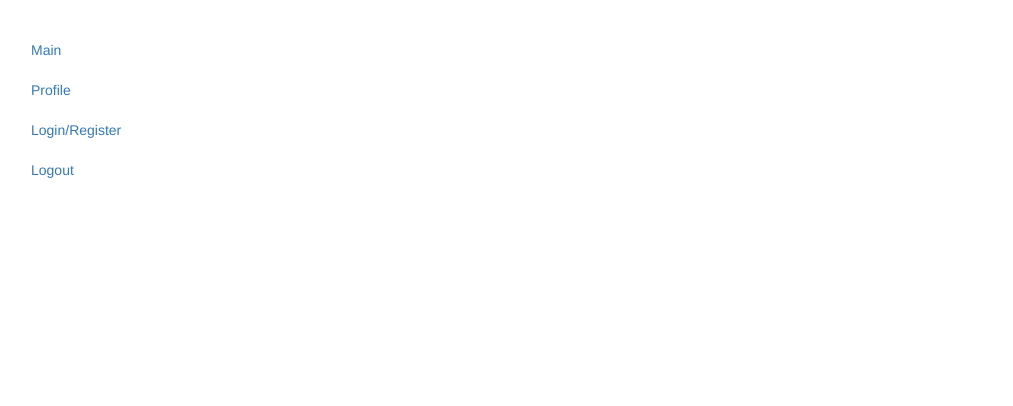
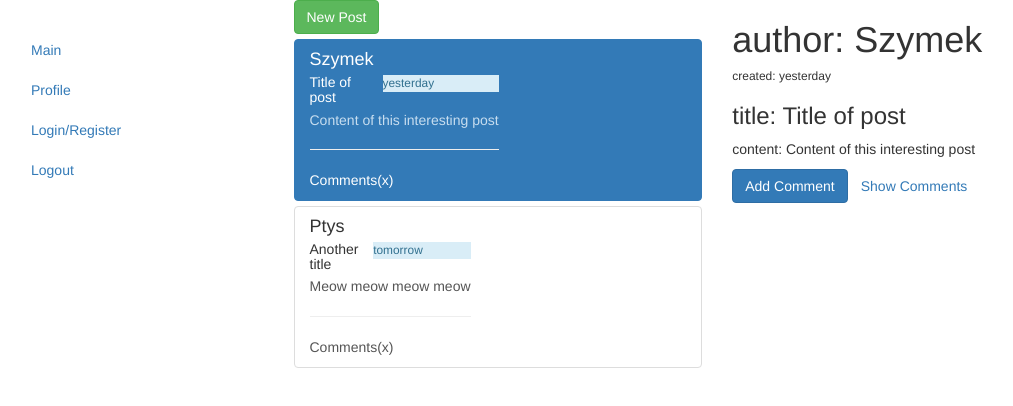
Before and after one commit to zonkje/demo-spa, an Angular app: page /posts/0 in a window 1280 px wide. Before the commit this address led to /. Shown: the top 406 px of the page, without its empty margins (69-1082 px from the left). Built offline with nearby package versions, Linux system fonts and the light colour scheme.

Commit message:
add child routing

```diff
--- a/src/app/app.module.ts
+++ b/src/app/app.module.ts
@@ -10,6 +10,7 @@ import { PostDetailsComponent } from './posts/post-details/post-details.componen
 import { PostItemComponent } from './posts/post-list/post-item/post-item.component';
 import { ProfileComponent } from './profile/profile.component';
 import {AppRoutingModule} from './app-routing.module';
+import { PostStartComponent } from './posts/post-start/post-start.component';
 
 
 @NgModule({
@@ -22,6 +23,7 @@ import {AppRoutingModule} from './app-routing.module';
     PostDetailsComponent,
     PostItemComponent,
     ProfileComponent,
+    PostStartComponent,
 
   ],
   imports: [
--- a/src/app/posts/post-details/post-details.component.ts
+++ b/src/app/posts/post-details/post-details.component.ts
@@ -1,5 +1,7 @@
 import {Component, Input, OnInit} from '@angular/core';
 import {Post} from '../post.model';
+import {ActivatedRoute, Params} from '@angular/router';
+import {PostService} from '../post.service';
 
 @Component({
   selector: 'app-post-details',
@@ -8,11 +10,20 @@ import {Post} from '../post.model';
 })
 export class PostDetailsComponent implements OnInit {
 
-  @Input() post: Post;
+  post: Post;
+  id: number;
 
-  constructor() { }
+  constructor(private postService: PostService,
+              private route: ActivatedRoute) {
+  }
 
   ngOnInit(): void {
+    this.route.params.subscribe(
+      (params: Params) => {
+        this.id = +params['id'];
+        this.post = this.postService.getPost(this.id);
+      }
+    );
   }
 
 }
--- a/src/app/posts/post-list/post-item/post-item.component.html
+++ b/src/app/posts/post-list/post-item/post-item.component.html
@@ -1,8 +1,8 @@
 <a
-  style="margin-top: 5px; margin-bottom: 5px"
-  href="#"
+  style="margin-top: 5px; margin-bottom: 5px; cursor: pointer"
   class="list-group-item clearfix"
-  (click)="onShowDetails()"
+  [routerLink]="[index]"
+  routerLinkActive="active"
 >
   <div class="pull-left">
     <h4 class="list-group-item-heading">{{ post.authorName }}</h4>
--- a/src/app/posts/post-list/post-item/post-item.component.ts
+++ b/src/app/posts/post-list/post-item/post-item.component.ts
@@ -10,13 +10,9 @@ import {PostService} from '../../post.service';
 export class PostItemComponent implements OnInit {
 
   @Input() post: Post;
-
-  constructor(private postService: PostService) { }
+  @Input() index: number;
 
   ngOnInit(): void {
   }
-  onShowDetails(){
-    this.postService.selectedPost.emit(this.post);
-  }
 
 }
--- a/src/app/posts/post-list/post-list.component.html
+++ b/src/app/posts/post-list/post-list.component.html
@@ -6,8 +6,9 @@
 <div class="row">
   <div class="col-xs-12">
     <app-post-item
-      *ngFor="let postEl of posts"
+      *ngFor="let postEl of posts; let i = index"
       [post]="postEl"
+      [index]="i"
     ></app-post-item>
   </div>
 </div>
--- /dev/null
+++ b/src/app/posts/post-start/post-start.component.html
@@ -0,0 +1 @@
+<h3>Please select a Post!</h3>
--- /dev/null
+++ b/src/app/posts/post-start/post-start.component.ts
@@ -0,0 +1,15 @@
+import { Component, OnInit } from '@angular/core';
+
+@Component({
+  selector: 'app-post-start',
+  templateUrl: './post-start.component.html',
+  styleUrls: ['./post-start.component.css']
+})
+export class PostStartComponent implements OnInit {
+
+  constructor() { }
+
+  ngOnInit(): void {
+  }
+
+}
--- a/src/app/posts/post.service.ts
+++ b/src/app/posts/post.service.ts
@@ -14,4 +14,8 @@ export class PostService {
     return this.posts.slice();
   }
 
+  getPost(index: number){
+    return this.posts[index];
+  }
+
 }
--- a/src/app/posts/posts.component.html
+++ b/src/app/posts/posts.component.html
@@ -3,12 +3,6 @@
     <app-post-list></app-post-list>
   </div>
   <div class="col-md-6">
-    <app-post-details
-      *ngIf="selectedPost; else noPostSelected"
-      [post]="selectedPost"
-    ></app-post-details>
-    <ng-template #noPostSelected>
-      <p>Select post to show details</p>
-    </ng-template>
+    <router-outlet></router-outlet>
   </div>
 </div>
```
Also changed, not shown: src/app/app-routing.module.ts (+6 -1 lines), src/app/posts/post-start/post-start.component.css (added).
